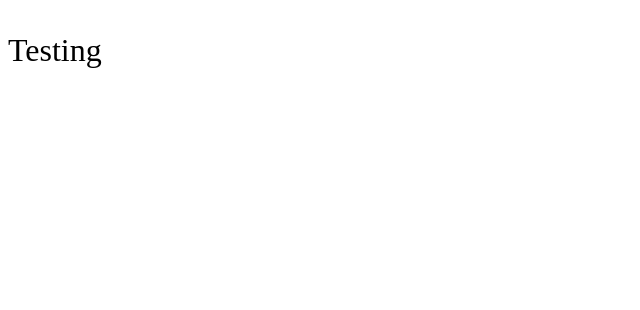
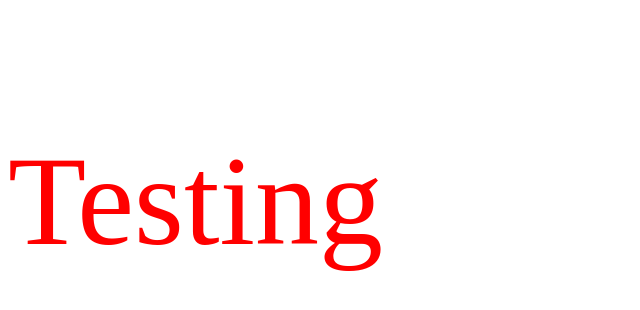
Before and after one commit to moosavinazar/attributeBinding, an Angular app: page / in a window 1280 px wide. Shown: the top 310 px of the page, without its empty margins (0-640 px from the left). Built offline with nearby package versions, Linux system fonts and the light colour scheme.

Commit message:
use attribute binding to set class using object

```diff
--- a/src/app/app.component.css
+++ b/src/app/app.component.css
@@ -2,6 +2,6 @@
   font-size: 8rem;
 }
 
-.small-font-size {
-  font-size: 2rem;
+.cancelled-color {
+  color: red;
 }
--- a/src/app/app.component.html
+++ b/src/app/app.component.html
@@ -1 +1 @@
-<p [class]="isCorrect ? 'big-font-size' : 'small-font-size'">Testing</p>
+<p [class]="classes">Testing</p>
--- a/src/app/app.component.ts
+++ b/src/app/app.component.ts
@@ -8,12 +8,21 @@ import {Component, OnInit} from '@angular/core';
 export class AppComponent implements OnInit {
   isCorrect: boolean = false;
 
+  isModified: boolean = true;
+  isCancelled: boolean = true;
+
   styles = {};
+  classes = {};
 
   ngOnInit(): void {
     this.styles = {
       'font-size': this.isCorrect ? '2rem' : '8rem',
       'color': 'red'
+    };
+
+    this.classes = {
+      'big-font-size': this.isModified,
+      'cancelled-color': this.isCancelled
     }
   }
 }
```
